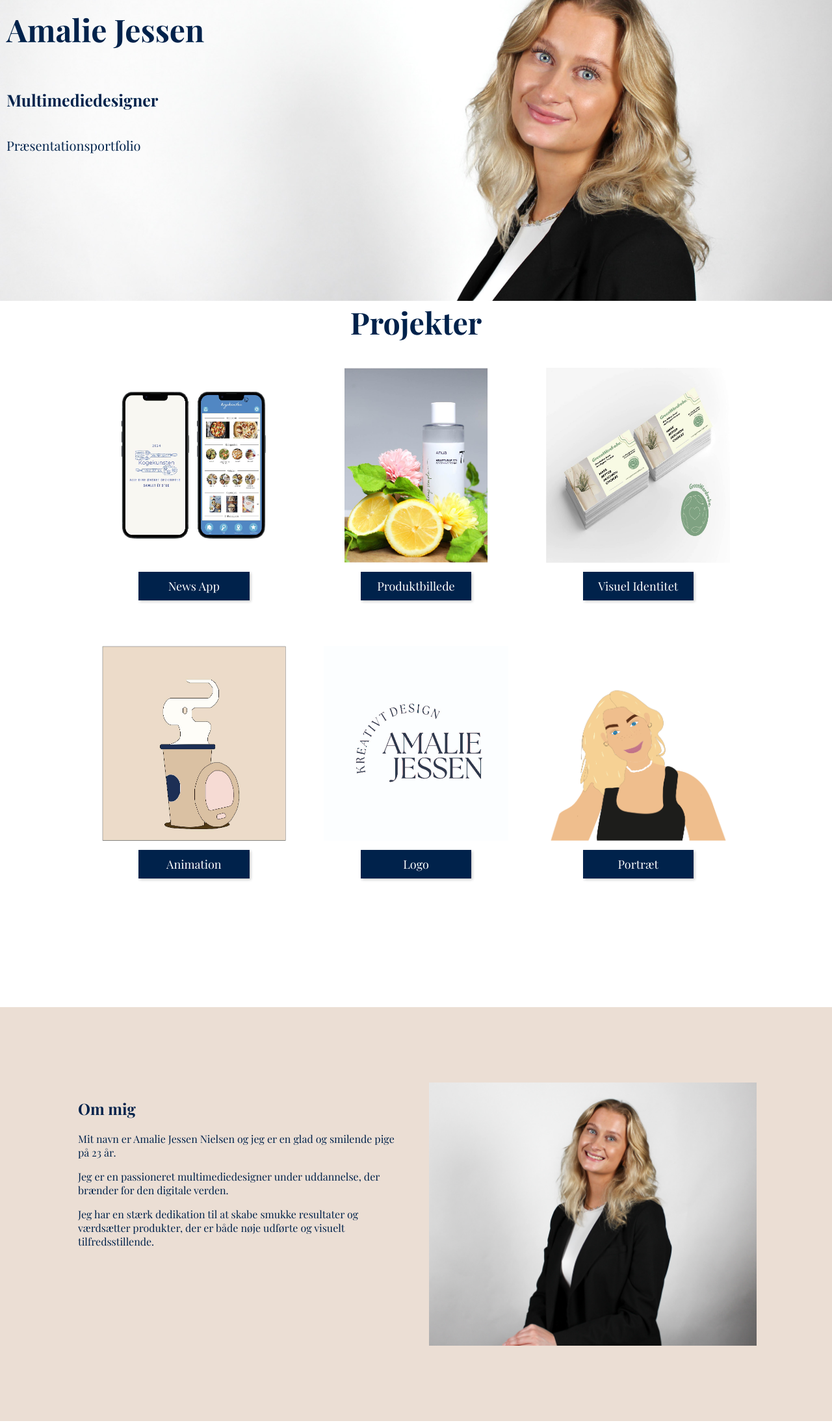
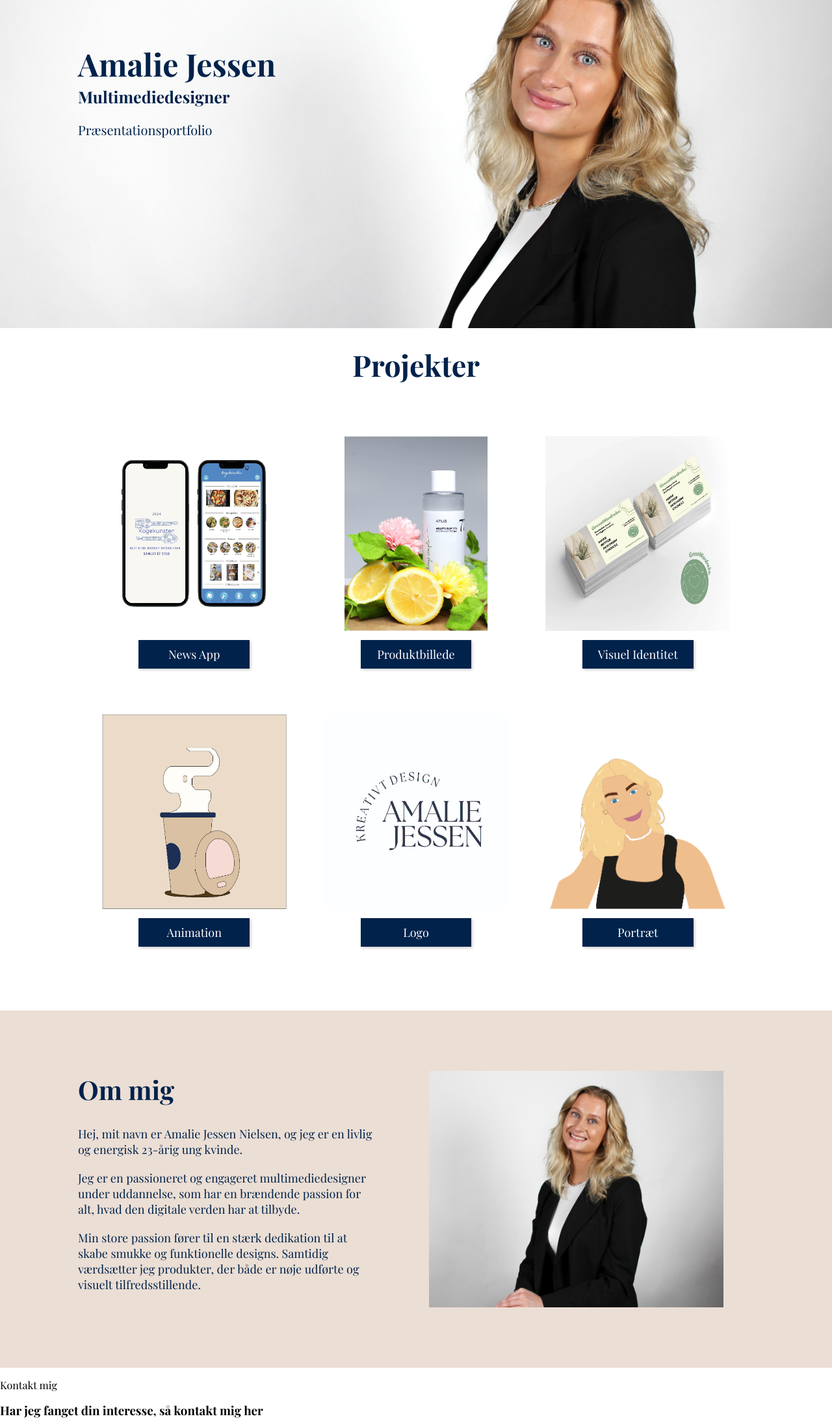
Before and after one commit to Amaliejnielsen/eksamen.1.s, a plain HTML site: page index.html in a window 1280 px wide. Shown: the part 202-2392 px from the top of the page at 65% size. Drawn offline with nearby package versions, Linux system fonts and the light colour scheme.

Commit message:
justeret

```diff
--- a/index.html
+++ b/index.html
@@ -11,7 +11,7 @@
     <div class="wrappper"></div>
 
     <header>
-        <img class="image-logo" src="image/mitlogo.png" alt="logo">
+        <img class="image-logo" src="image//logo.png" alt="logo">
     </header>
 
     <header>
@@ -69,12 +69,13 @@
         </div>
     </section>
 
-    <section class="full-width-section">
+
+    <section class="full-width-section"> <!-- OM MIG -->
         <div class="text-section">
             <h2>Om mig</h2>
-            <p>Mit navn er Amalie Jessen Nielsen og jeg er en glad og smilende pige på 23 år.
-            <p> Jeg er en passioneret multimediedesigner under uddannelse, der brænder for den digitale verden.
-            <p>Jeg har en stærk dedikation til at skabe smukke resultater og værdsætter produkter, der er både nøje udførte og visuelt tilfredsstillende. </p>
+            <p>Hej, mit navn er Amalie Jessen Nielsen, og jeg er en livlig og energisk 23-årig ung kvinde.</p>
+            <p> Jeg er en passioneret og engageret multimediedesigner under uddannelse, som har en brændende passion for alt, hvad den digitale verden har at tilbyde.</p>
+            <p>Min store passion fører til en stærk dedikation til at skabe smukke og funktionelle designs. Samtidig værdsætter jeg produkter, der både er nøje udførte og visuelt tilfredsstillende.</p>
         </div>
         <div class="image-section">
             <img src="image/ommigbillede.jpg" alt="Billede">
--- a/style.css
+++ b/style.css
@@ -16,7 +16,7 @@ body, html {
 }
 
 .image-logo{
-    width: 140px;
+    width: 150px;
 }
 
 header{
@@ -44,7 +44,7 @@ nav ul li a:hover{
 
 .main-home{
     width: 100%;
-    height: 500px;
+    height: 630px;
     background-image: url(image/forsidebillede.jpg);
     background-position: center;
     background-size: cover;
@@ -52,34 +52,30 @@ nav ul li a:hover{
     align-items: center;
 }
 
-
+.main-text {
+    position: relative;
+    top: 150px;  /* Skubber hele .main-text blokken 50px nedad */
+}
 
 .main-text h1{
     color: #00224B;
-	 padding: 10px;
+	padding: 1px 120px;
     font-size: 48px;
-    text-transform: capitalize;
+    margin-bottom: 0;
 }
 
 .main-text h3{
     color: #00224B;
-	 padding: 10px;
+	padding: 1px 120px;
     font-size: 25px;
-    text-transform: capitalize;
-    margin: 0px 0 10px;
+    margin: 0;
 }
 
 .main-text p{
     color: #00224B;
-	padding: 10px;
+	padding: 20px 120px;
     font-size: 20px;
-}
-
-.centertext h2{
-    color: #00224B;
-    font-size: 28px;
-    text-transform: capitalize;
-    text-align: center;
+    margin: 0;
 }
 
 .categories{
@@ -88,10 +84,10 @@ nav ul li a:hover{
 
 .textprojekter{
     color: #00224B;
-    font-size: 31px;
+    font-size: 30px;
     text-align: center;
-    margin-top: 70px;
-    margin-bottom: 10px;
+    margin-top: 320px;
+    margin-bottom: 80px;
 }
 
 /* Styling for billedrækken */
@@ -105,7 +101,7 @@ nav ul li a:hover{
 .row {
     display: flex;
     justify-content: center; /* Centrerer billederne i rækken */
-    gap: 1px; /* Giver mellemrum mellem elementerne */
+    gap: 0px; /* Giver mellemrum mellem elementerne */
     margin-bottom: 70px; /* Mellemrum mellem hver række */
 }
 
@@ -136,31 +132,51 @@ nav ul li a:hover{
 
 
 
+
 /* Styling af Om mig  */
 .full-width-section {
     width: 100%; /* Sætter sektionen til at fylde hele bredden */
     background-color: #EBDED4; /* Angiver baggrundsfarve, juster efter behov */
     color: #00224B;
     display: flex; /* Brug flexbox til at arrangere tekst og billede side om side */
-    justify-content: space-between; /* Justerer elementerne med plads mellem dem */
+    justify-content: center; /* Justerer elementerne med plads mellem dem */
     padding: 100px; /* Indre plads, juster efter behov */
     box-sizing: border-box; /* Medregn padding og border i sektionens bredde */
+    height: 550px;
+    margin-top: -100px;
 }
 
 /* Styling for tekstsektionen */
 
+.text-section {
+    flex: 0.8; /* Fylder halvdelen af sektionen */
+    padding: 20px; /* Justerer padding for tekstsektionen */
+    display: flex; /* Gør tekstsektionen til en flex container */
+    flex-direction: column; /* Stabler indholdet vertikalt */
+    justify-content: center; /* Centrerer indholdet vertikalt inden for sektionen */
+    text-align: left; /* Sikrer at teksten er venstrestillet */
 
-.text-section {
-    flex: 1; /* Fylder halvdelen af sektionen */
-    padding: 20px; /* Justerer padding for tekstsektionen */
-    font-size: 18px
-    margin: 0px 0 10px;
 }
+
+.text-section h2{
+    color: #00224B;
+    font-size: 40px;
+    margin-top: 0; /* Reducerer top-margin */
+    margin-bottom: 30px; /* Mindre afstand mellem h2 og efterfølgende paragraf */
+}
+
+.text-section p{
+    color: #00224B;
+    font-size: 18px;
+    margin-top: 0; /* Reducerer top-margin for at eliminere ekstra plads */
+    margin-bottom: 20px; /* Konsistent lille afstand til næste paragraf hvis flere p tags */
+}
+
 
 /* Styling for billedsektionen */
 .image-section {
     flex: 1; /* Fylder halvdelen af sektionen */
-    padding: 16px; /* Justerer padding for billedsektionen */
+    padding: 10px; /* Justerer padding for billedsektionen */
     display: flex; /* Brug flexbox til at centrere billedet inden for sektionen */
     justify-content: center; /* Centrerer billedet vandret */
     align-items: center; /* Centrerer billedet lodret */
@@ -168,7 +184,7 @@ nav ul li a:hover{
 
 /* Styling for billedet */
 .image-section img {
-    max-width: 100%; /* Begrænser billedets bredde til 100% af containeren */
+    max-width: 80%; /* Begrænser billedets bredde til 100% af containeren */
     height: auto;
 }
 
```
Also changed, not shown: image/icon.jpg (added), image/icon.png (added), image/logo.png (added), 2 other files.
